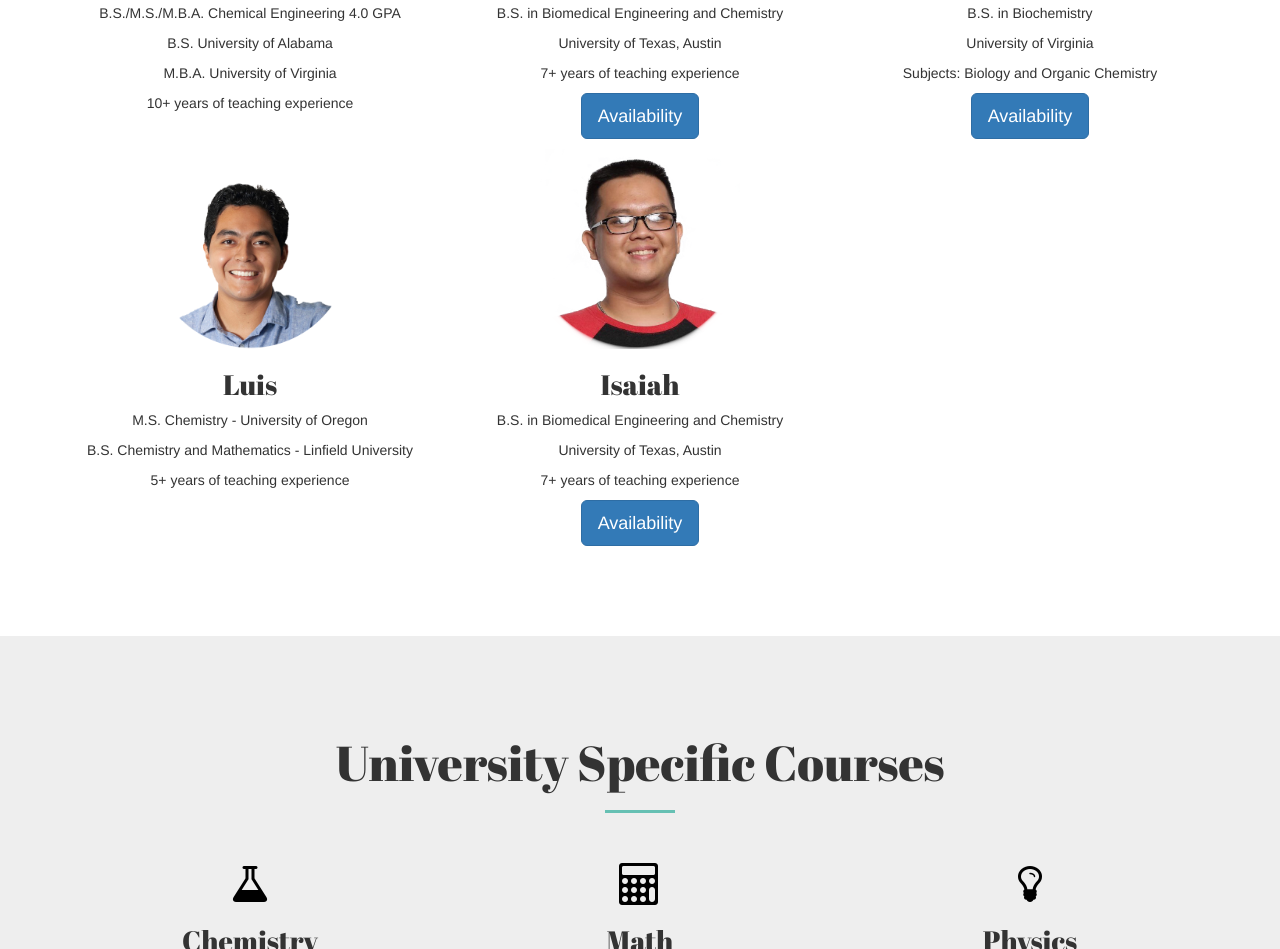
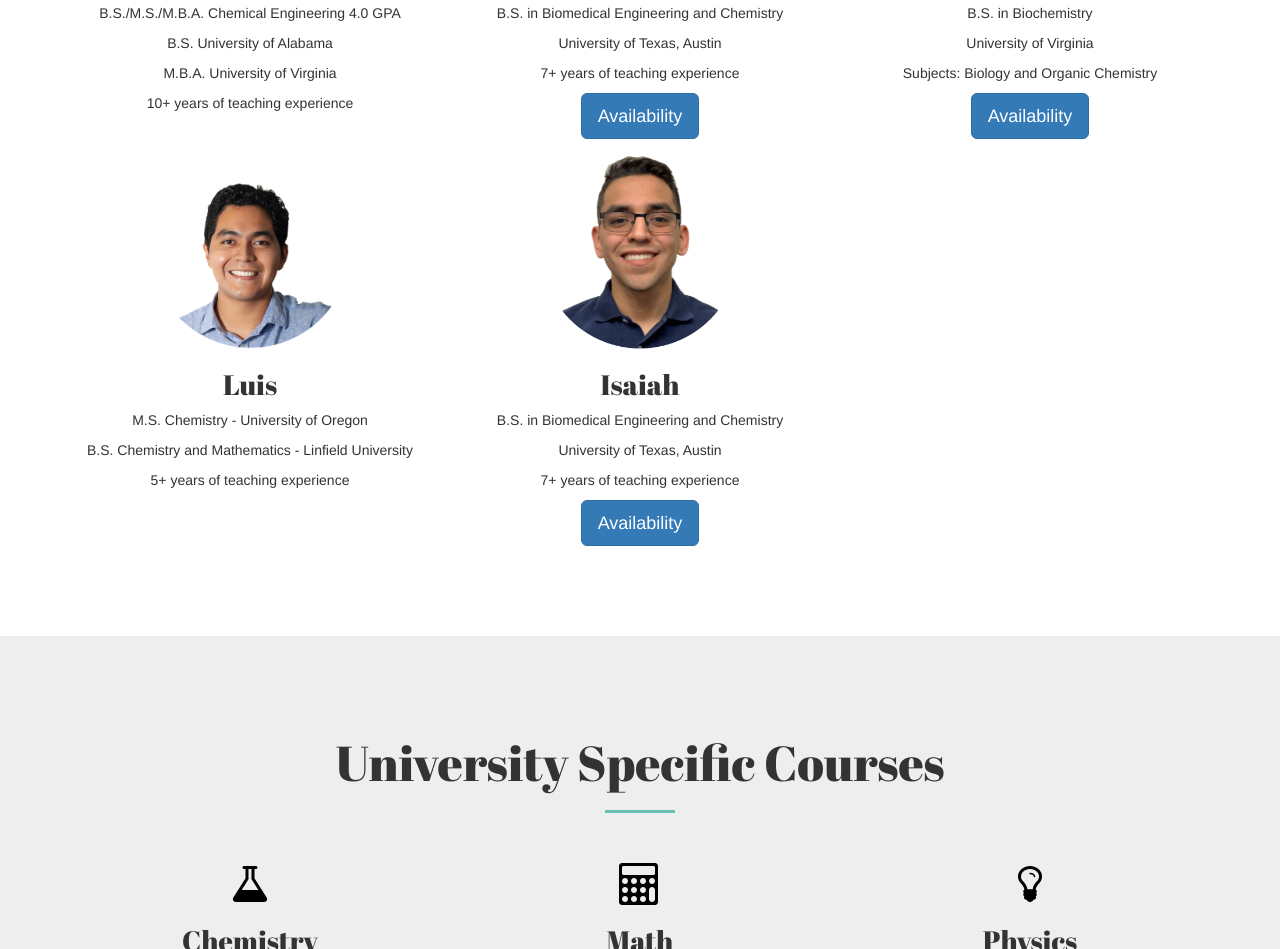
Before and after one commit to mlstemprep/mlstemprep, a plain HTML site: page index.html in a window 1280 px wide. Shown: the part 2187-3136 px from the top of the page. Drawn offline with nearby package versions, Linux system fonts and the light colour scheme; some packages are replaced by stand-ins of ours.

Commit message:
updated profile

```diff
--- a/index.html
+++ b/index.html
@@ -199,7 +199,7 @@
       </div>
 
       <div class="col-xs-12 col-md-4">
-        <p class ='text-center'><img class="profile-pic" src="./assets/images/Ben_headshot.png" alt="isaiah_profile"></p>
+        <p class ='text-center'><img class="profile-pic" src="./assets/images/isaiah_circle.png" alt="isaiah_profile"></p>
         <h3 style = "font-size: 200%;font-family: Abril Fatface, Times New Roman, Times, serif" class="text-center">Isaiah</h3>
         <p class="text-center"> B.S. in Biomedical Engineering and Chemistry </p>
         <p class="text-center"> University of Texas, Austin </p>
```
